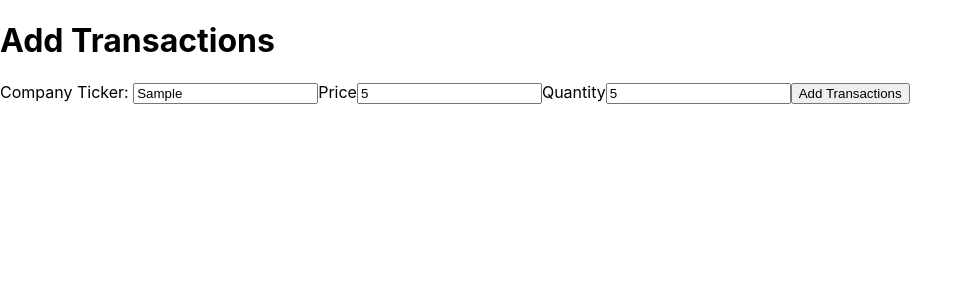
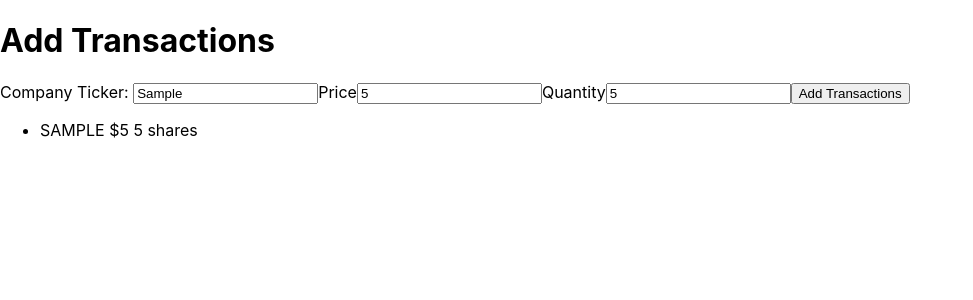
Before and after one commit to diegolbquintela/oc-app, a React (Create React App) app in the folder client/: page / in a window 1280 px wide. Both pictures are taken after typing "Sample", "5", "5" into the empty fields and a click on the button "Add Transactions". Shown: the top 300 px of the page, without its empty margins (0-973 px from the left). Built offline with nearby package versions, Linux system fonts and the light colour scheme.

Commit message:
fixed a bug where the UI wasn't beeing updated with useState

```diff
--- a/client/src/holdings/components/AddTransactions.js
+++ b/client/src/holdings/components/AddTransactions.js
@@ -1,34 +1,43 @@
-import React, { useState } from 'react';
+import React, { useState, useRef, useEffect } from 'react';
 import { useSelector, useDispatch } from 'react-redux';
 
 import { transactionActions } from '../../store/transactionSlice';
 
 // TODO: add condition: buy or sell
 const AddTransactions = (props) => {
+  let transaction;
   const dispatch = useDispatch();
   const showHoldings = useSelector((state) => state.transaction.holdings);
+  console.log(showHoldings);
 
   const [enteredTicker, setEnteredTicker] = useState('');
   const [enteredPrice, setEnteredPrice] = useState('');
   const [enteredQuantity, setEnteredQuantity] = useState('');
-  const [holdings, setHoldings] = useState([]);
+  const [holdings, setHoldings] = useState(showHoldings);
+
+  const tickerInputRef = useRef();
+  const priceInputRef = useRef();
+  const quantityInputRef = useRef();
 
   const submitHandler = (e) => {
     e.preventDefault();
 
-    const transaction = {
-      ticker: enteredTicker.toUpperCase().trim(),
-      price: enteredPrice,
-      quantity: enteredQuantity,
+    transaction = {
+      ticker: tickerInputRef.current.value.toUpperCase().trim(),
+      price: priceInputRef.current.value,
+      quantity: quantityInputRef.current.value,
     };
 
     console.log(transaction);
 
-    setHoldings(showHoldings);
     console.log(holdings);
 
     dispatch(transactionActions.addTransaction(transaction));
   };
+
+  useEffect(() => {
+    setHoldings(showHoldings);
+  }, [showHoldings]);
 
   return (
     <div>
@@ -36,34 +45,40 @@ const AddTransactions = (props) => {
       <form onSubmit={submitHandler}>
         <label htmlFor="text">Company Ticker: </label>
         <input
+          ref={tickerInputRef}
           type="text"
-          value={enteredTicker}
+          //value={enteredTicker}
           placeholder="Ticker"
-          onChange={(e) => setEnteredTicker(e.target.value)}
+          //onChange={(e) => setEnteredTicker(e.target.value)}
         />
 
         <label htmlFor="price">Price</label>
         <input
+          ref={priceInputRef}
           type="number"
-          value={enteredPrice}
+          //value={enteredPrice}
           placeholder="Price"
-          onChange={(e) => setEnteredPrice(e.target.value)}
+          //onChange={(e) => setEnteredPrice(e.target.value)}
         />
 
         <label htmlFor="quantity">Quantity</label>
         <input
+          ref={quantityInputRef}
           type="number"
-          value={enteredQuantity}
+          //value={enteredQuantity}
           placeholder="Shares/Quantity"
-          onChange={(e) => setEnteredQuantity(e.target.value)}
+          // onChange={(e) => setEnteredQuantity(e.target.value)}
         />
 
         <button>Add Transactions</button>
       </form>
       <ul>
-        {holdings.map((item) => (
-          <li>{`${item.ticker} $${item.price} ${item.quantity} shares`}</li>
-        ))}
+        {holdings.length > 0 &&
+          holdings.map((item) => (
+            <li
+              key={item.ticker}
+            >{`${item.ticker} $${item.price} ${item.quantity} shares`}</li>
+          ))}
       </ul>
     </div>
   );
```
